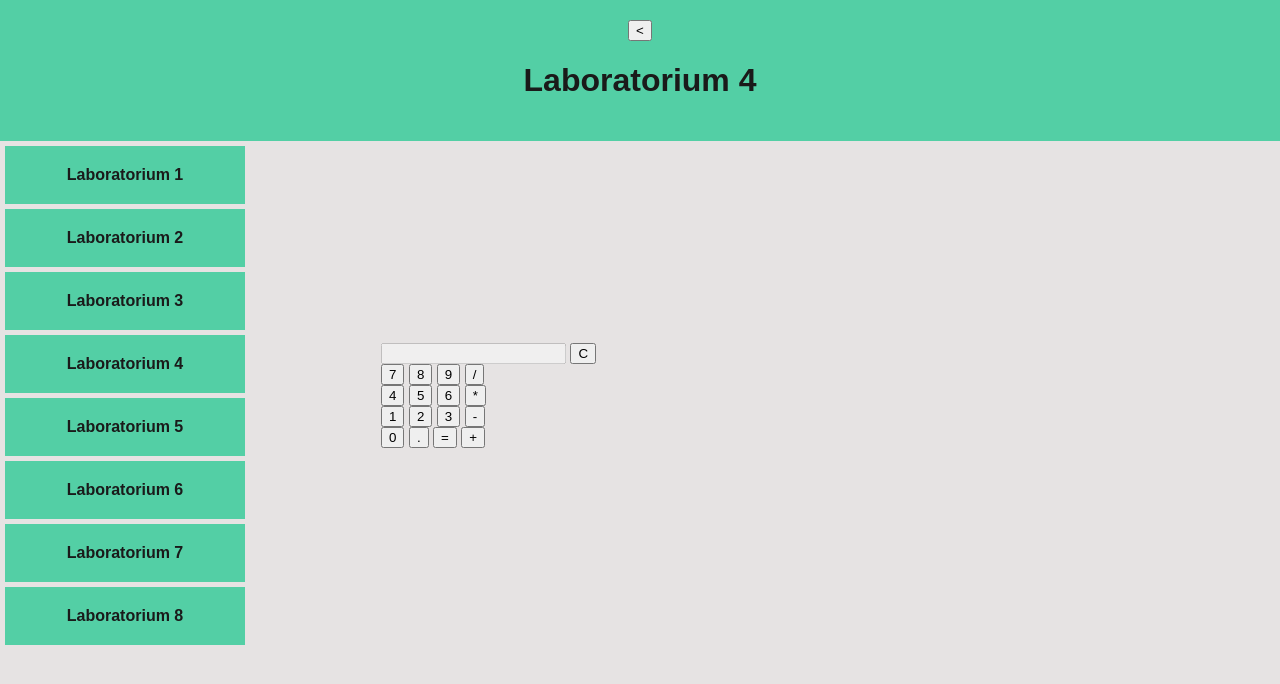
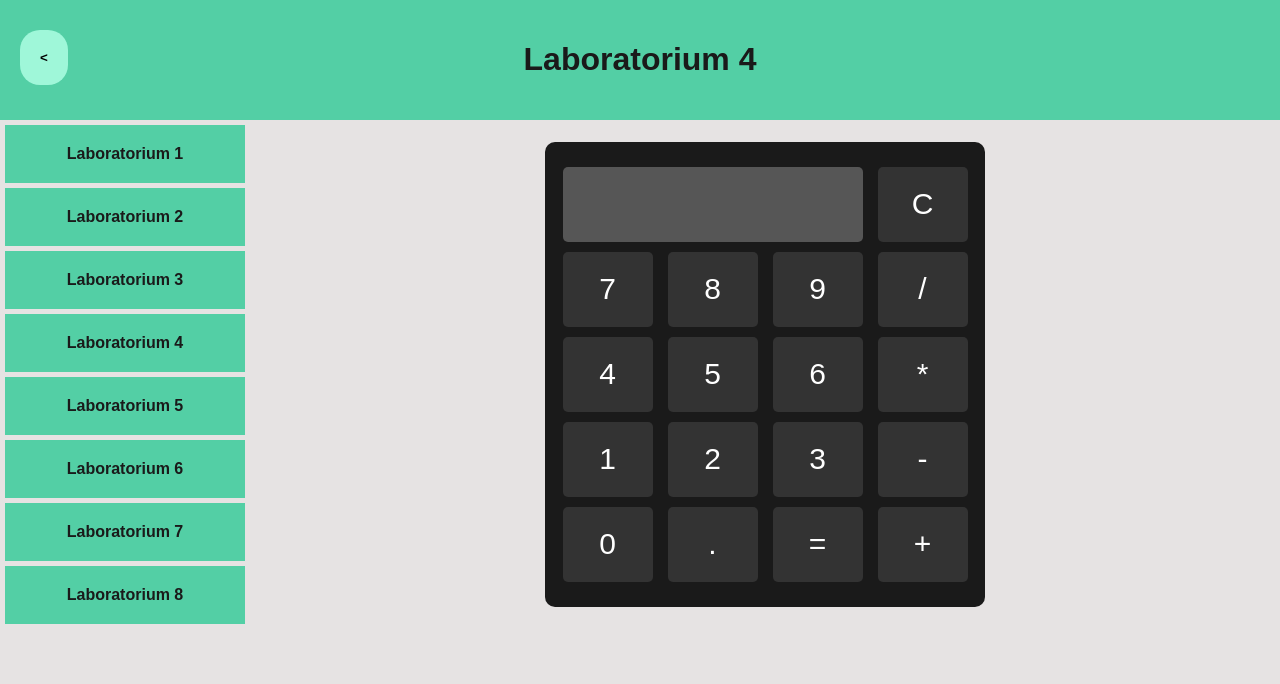
Before and after one commit to worender/wgstronka, a PHP site: page /lab4.html in a window 1280 px wide. Shown: the top 684 px of the page. Run offline with PHP 8.4, Linux system fonts and the light colour scheme.

Commit message:
Update style.css

```diff
--- a/style.css
+++ b/style.css
@@ -38,6 +38,7 @@
 }
 
 .menu{
+    display: block;
     width: 40%;
     max-width: 250px;
 }
@@ -47,6 +48,7 @@
 }
 
 .main{
+    align-items: center;
     width: 60%;
     margin: auto;
 }
@@ -78,3 +80,76 @@
     background-color: #63FFC1;
 
 }
+
+/* BUTTON OPEN/CLOSE MENU */
+
+#OpenCloseMenu{
+    position: absolute;
+    left: 20px;
+    top: 20px;
+    background-color: #9ff7d9;
+    padding: 20px;
+    margin: 10px 0;
+    border-radius: 20px;
+    color: black;
+    font-weight: bold;
+    border: 0;
+}
+
+
+
+
+
+/* KALKULATOR */
+
+#kalkulator{
+
+    width: 85%;
+    max-width: 400px;
+    margin: auto;
+    border: 0px solid black;
+    border-radius: 10px;
+    padding: 10px;
+    background-color:  #1a1a1a;
+    padding: 20px;
+}
+
+.wiersze{
+    display: grid;
+    justify-content: center;
+    grid-template-columns: 25% 25% 25% 25%;
+    gap: 5px;
+}
+
+#kalkulator #cDisplay{
+    grid-column: 1/ span 3;
+    margin: 5px;
+    border-radius: 5px;
+    border: 0;
+    background-color: #565656;
+    text-align: right;
+    color: white;
+    font-size: 30px;
+
+
+
+}
+
+#kalkulator button{
+    /* max-width: 50px; */
+    margin: 5px;
+   flex: 1 1 0;
+   aspect-ratio: 1.2/1;
+    font-size: 30px;
+    border-radius: 5px;
+    border: 0px solid black;
+    background-color: #333333;
+    color: white;
+}
+
+#kalkulator button:hover{
+    background-color: #150073;
+    cursor: pointer;
+
+
+}
```
